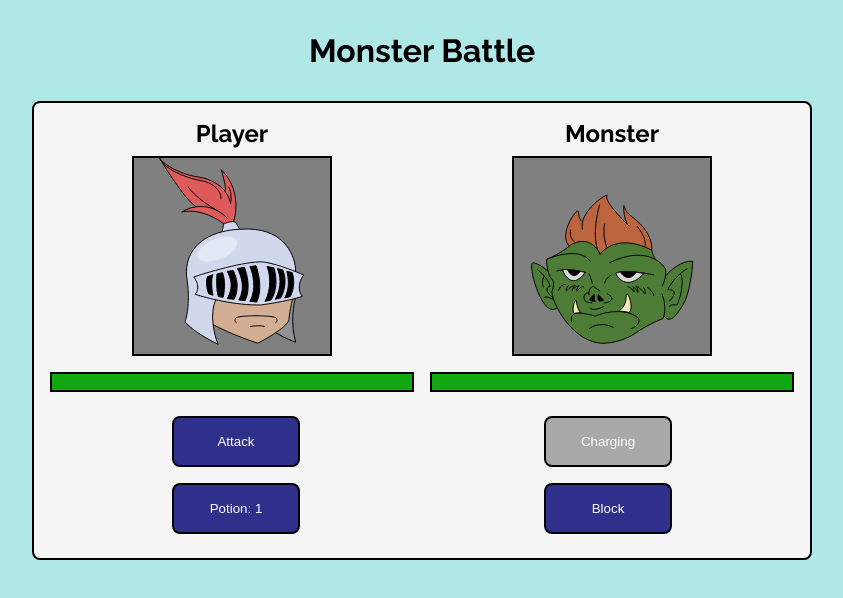
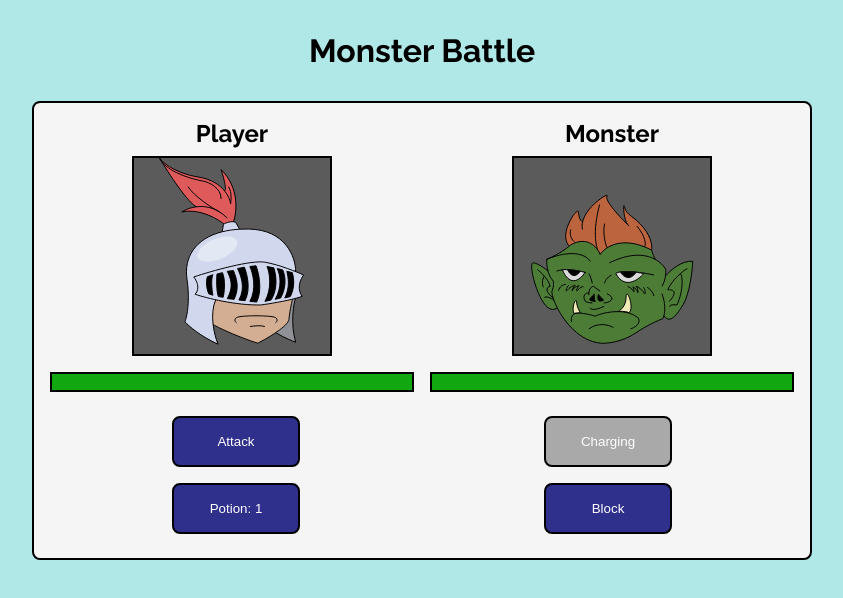
Before and after one commit to Di6bLos/battle-monster-game, a Vue app: page / in a window 1280 px wide. Shown: the top 598 px of the page, without its empty margins (218-1061 px from the left). Built offline with nearby package versions, Linux system fonts and the light colour scheme.

Commit message:
Display: flex added to char-img, allows the characters to stay centered

```diff
--- a/src/assets/main.css
+++ b/src/assets/main.css
@@ -77,11 +77,13 @@ h1 {
 }
 
 .char-img {
+  display: flex;
   overflow: hidden;
   height: 200px;
   margin-top: .5rem;
-  background-color: grey;
+  background-color: rgb(91, 91, 91);
 }
+
 .monster-dmg {
   background-color: white;
 }
@@ -170,7 +172,7 @@ h1 {
 
   /* ================ */
 
-@media screen and (max-width: 480px) {
+@media screen and (max-width: 420px) {
   .btn-row {
     flex-direction: column;
   }
```
